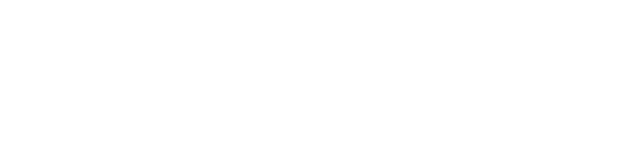
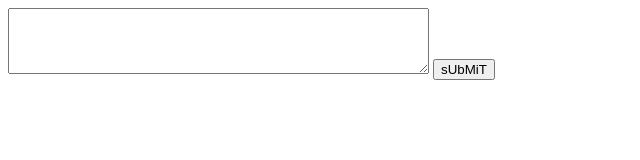
Before and after one commit to PeteHanner/spongebob-text, a plain HTML site: page index.html in a window 1280 px wide. Shown: the whole page, without its empty margins (0-640 px from the left). Drawn offline with Linux system fonts and the light colour scheme.

Commit message:
initial form

```diff
--- a/index.html
+++ b/index.html
@@ -9,7 +9,10 @@
 </head>
 
 <body>
-
+  <form id="text-form">
+    <textarea rows="4" cols="50" id="input"></textarea>
+    <input type="submit" value="sUbMiT" id="submit-btn">
+  </form>
 </body>
 
 </html>
```
